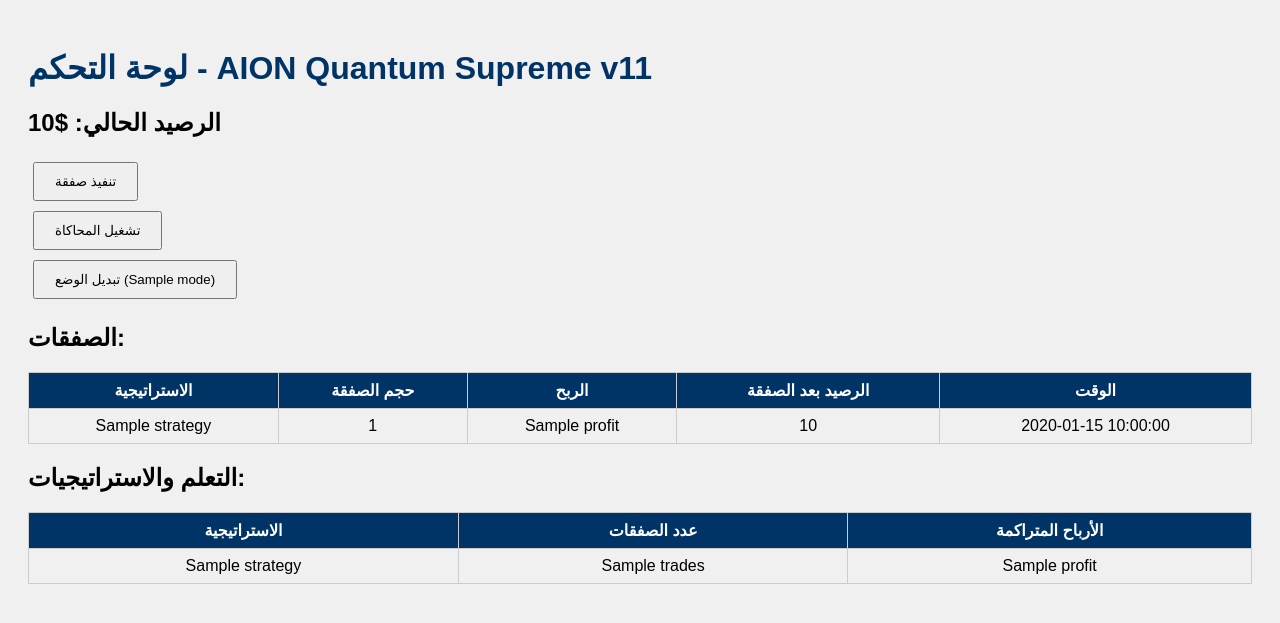
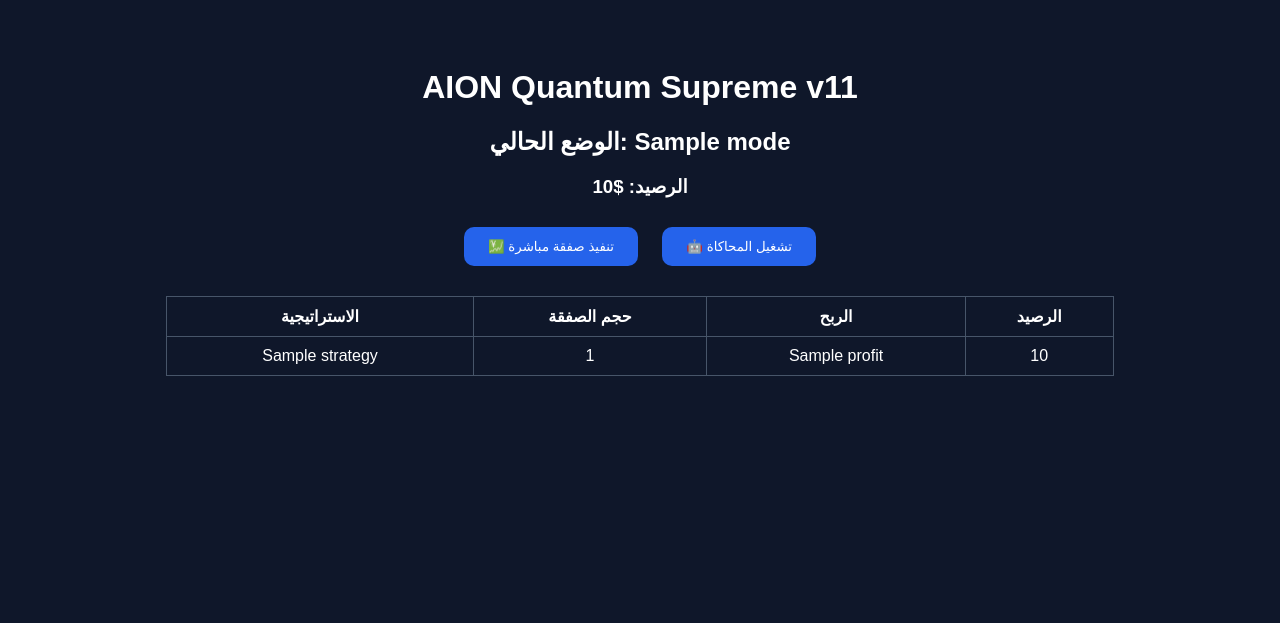
Before and after one commit to Andleep/Topandleep, a Flask app: template templates/dashboard.html in a window 1280 px wide. Shown: the top 623 px of the page. Run offline with Flask 2, Linux system fonts and the light colour scheme; the template is opened without the code that fills it: most values are stand-ins (such as "Sample title", 1, 10 or a date in 2020).

Commit message:
Revamp dashboard HTML structure and styles
Updated the dashboard layout and styling for better user experience.

```diff
--- a/templates/dashboard.html
+++ b/templates/dashboard.html
@@ -2,62 +2,36 @@
 <html lang="ar">
 <head>
   <meta charset="UTF-8">
-    <title>AION Quantum Supreme v11</title>
+  <title>AION Quantum Supreme</title>
   <style>
-        body { font-family: Arial, sans-serif; background: #f0f0f0; padding: 20px; }
-        h1 { color: #003366; }
-        table { width: 100%; border-collapse: collapse; margin-top: 20px; }
-        th, td { border: 1px solid #ccc; padding: 8px; text-align: center; }
-        th { background-color: #003366; color: #fff; }
-        button { padding: 10px 20px; margin: 5px; }
+    body { font-family: "Cairo", sans-serif; background: #0f172a; color: white; text-align: center; padding: 40px; }
+    button { background: #2563eb; color: white; border: none; padding: 12px 24px; margin: 10px; border-radius: 10px; cursor: pointer; }
+    button:hover { background: #1e40af; }
+    table { margin: 20px auto; border-collapse: collapse; width: 80%; color: white; }
+    th, td { border: 1px solid #475569; padding: 10px; }
   </style>
 </head>
 <body>
-    <h1>لوحة التحكم - AION Quantum Supreme v11</h1>
-    <h2>الرصيد الحالي: ${{ data.balance }}</h2>
+  <h1>AION Quantum Supreme v11</h1>
+  <h2>الوضع الحالي: {{ bot.mode }}</h2>
+  <h3>الرصيد: ${{ bot.balance }}</h3>
 
-    <form method="POST" action="/execute_trade">
-        <button type="submit">تنفيذ صفقة</button>
-    </form>
-    <form method="POST" action="/run_simulation">
-        <button type="submit">تشغيل المحاكاة</button>
-    </form>
-    <form method="POST" action="/toggle_mode">
-        <button type="submit">تبديل الوضع ({{ data.mode if data.mode else 'PAPER' }})</button>
-    </form>
+  <button onclick="window.location.href='/execute_trade'">💹 تنفيذ صفقة مباشرة</button>
+  <button onclick="window.location.href='/run_simulation'">🤖 تشغيل المحاكاة</button>
 
-    <h2>الصفقات:</h2>
   <table>
     <tr>
       <th>الاستراتيجية</th>
       <th>حجم الصفقة</th>
       <th>الربح</th>
-            <th>الرصيد بعد الصفقة</th>
-            <th>الوقت</th>
+      <th>الرصيد</th>
     </tr>
-        {% for trade in data.trades %}
+    {% for t in bot.trades %}
     <tr>
-            <td>{{ trade.strategy }}</td>
-            <td>{{ trade.position_size }}</td>
-            <td>{{ trade.profit }}</td>
-            <td>{{ trade.balance }}</td>
-            <td>{{ trade.timestamp }}</td>
-        </tr>
-        {% endfor %}
-    </table>
-
-    <h2>التعلم والاستراتيجيات:</h2>
-    <table>
-        <tr>
-            <th>الاستراتيجية</th>
-            <th>عدد الصفقات</th>
-            <th>الأرباح المتراكمة</th>
-        </tr>
-        {% for strategy, info in data.learning.items() %}
-        <tr>
-            <td>{{ strategy }}</td>
-            <td>{{ info.trades }}</td>
-            <td>{{ info.profit }}</td>
+      <td>{{ t.strategy }}</td>
+      <td>{{ t.position_size }}</td>
+      <td>{{ t.profit }}</td>
+      <td>{{ t.balance }}</td>
     </tr>
     {% endfor %}
   </table>
```
Lines whose indentation alone changed are shown as unchanged.
